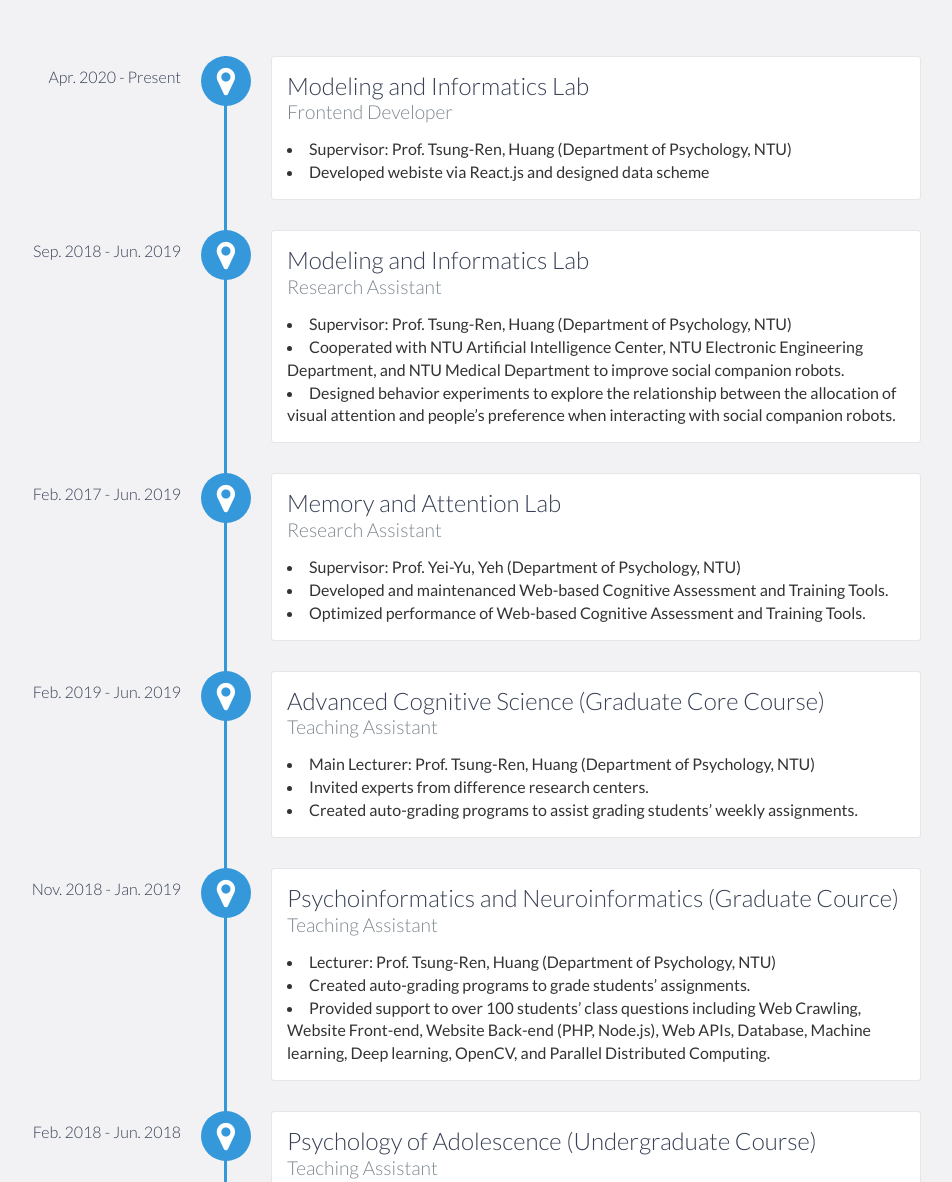
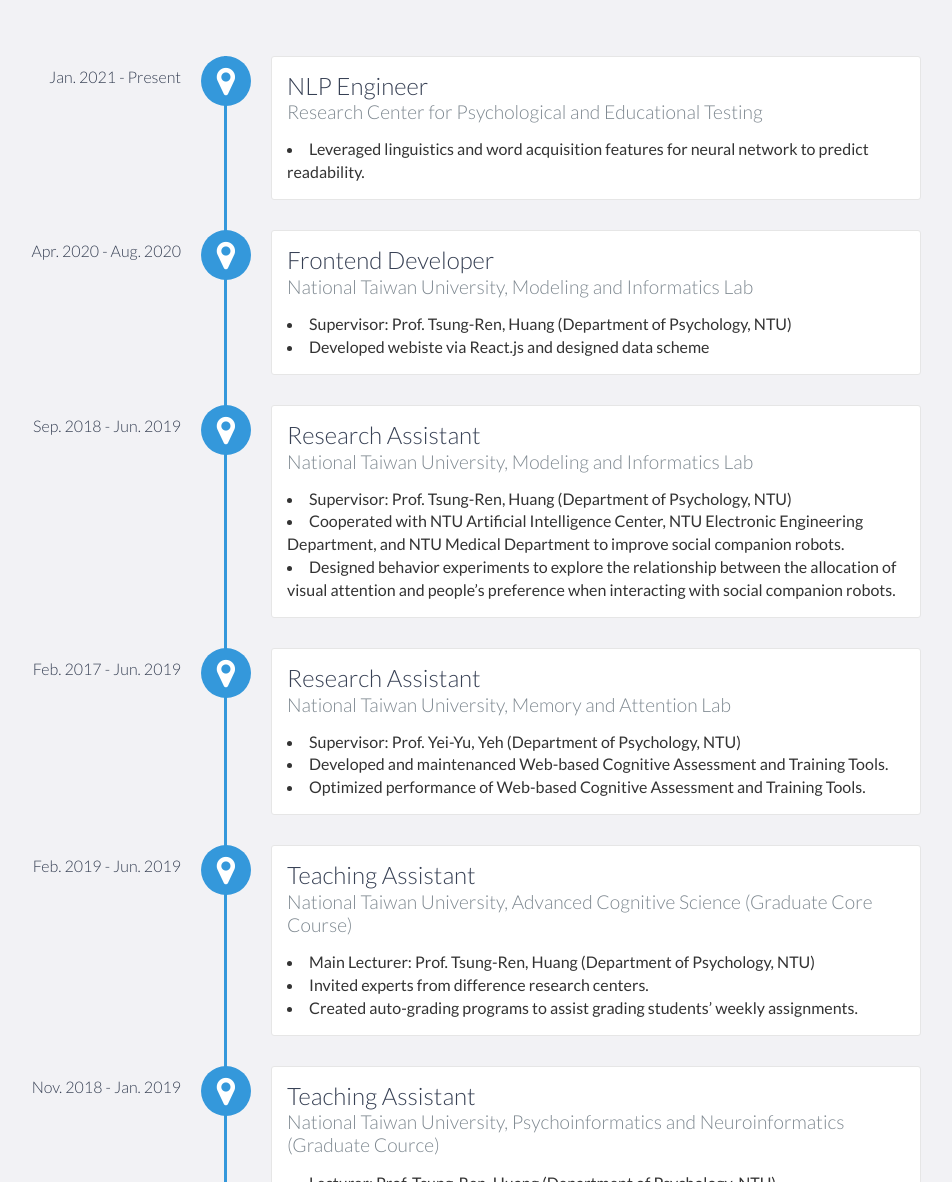
Before and after one commit to tylin30/tylin30.github.io, a website: page index.html in a window 1280 px wide. Shown: the part 1400-2582 px from the top of the page, without its empty margins (219-1171 px from the left). Drawn offline with nearby package versions, Linux system fonts and the light colour scheme.

Commit message:
update: experience

```diff
--- a/index.html
+++ b/index.html
@@ -142,9 +142,17 @@
     <div id="experience" class="background-alt">
         <h2 class="heading">Experience</h2>
         <div id="experience-timeline">
-            <div data-date="Apr. 2020 - Present">
-                <h3>Modeling and Informatics Lab</h3>
-                <h4>Frontend Developer</h4>
+            <div data-date="Jan. 2021 - Present">
+                <h3>NLP Engineer</h3>
+                <h4>Research Center for Psychological and Educational Testing</h4>
+                <p>
+                    <li>Leveraged linguistics and word acquisition features for neural network to predict readability.</li>
+                </p>
+            </div>
+
+            <div data-date="Apr. 2020 - Aug. 2020">
+                <h3>Frontend Developer</h3>
+                <h4>National Taiwan University, Modeling and Informatics Lab</h4>
                 <p>
                     <li>Supervisor: Prof. Tsung-Ren, Huang (Department of Psychology, NTU)</li>
                     <li>Developed webiste via React.js and designed data scheme</li>
@@ -152,8 +160,8 @@
             </div>
 
             <div data-date="Sep. 2018 - Jun. 2019">
-                <h3>Modeling and Informatics Lab</h3>
-                <h4>Research Assistant</h4>
+                <h3>Research Assistant</h3>
+                <h4>National Taiwan University, Modeling and Informatics Lab</h4>
                 <p>
                     <li>Supervisor: Prof. Tsung-Ren, Huang (Department of Psychology, NTU)</li>
                     <li>Cooperated with NTU Artificial Intelligence Center, NTU Electronic Engineering Department, and NTU Medical Department to improve social companion robots.</li>
@@ -162,8 +170,8 @@
             </div>
 
             <div data-date="Feb. 2017 - Jun. 2019">
-                <h3>Memory and Attention Lab</h3>
-                <h4>Research Assistant</h4>
+                <h3>Research Assistant</h3>
+                <h4>National Taiwan University, Memory and Attention Lab</h4>
                 <p>
                     <li>Supervisor: Prof. Yei-Yu, Yeh (Department of Psychology, NTU)</li>
                     <li>Developed and maintenanced Web-based Cognitive Assessment and Training Tools.</li>
@@ -172,8 +180,8 @@
             </div>
 
             <div data-date="Feb. 2019 - Jun. 2019">
-                <h3>Advanced Cognitive Science (Graduate Core Course)</h3>
-                <h4>Teaching Assistant</h4>
+                <h3>Teaching Assistant</h3>
+                <h4>National Taiwan University, Advanced Cognitive Science (Graduate Core Course)</h4>
                 <p>
                     <li>Main Lecturer: Prof. Tsung-Ren, Huang (Department of Psychology, NTU)</li>
                     <li>Invited experts from difference research centers.</li>
@@ -182,8 +190,8 @@
             </div>
 
             <div data-date="Nov. 2018 - Jan. 2019">
-                <h3>Psychoinformatics and Neuroinformatics (Graduate Cource)</h3>
-                <h4>Teaching Assistant</h4>
+                <h3>Teaching Assistant</h3>
+                <h4>National Taiwan University, Psychoinformatics and Neuroinformatics (Graduate Cource)</h4>
                 <p>
                     <li>Lecturer: Prof. Tsung-Ren, Huang (Department of Psychology, NTU)</li>
                     <li>Created auto-grading programs to grade students’ assignments.</li>
@@ -193,8 +201,8 @@
             </div>
 
             <div data-date="Feb. 2018 - Jun. 2018">
-                <h3>Psychology of Adolescence (Undergraduate Course)</h3>
-                <h4>Teaching Assistant</h4>
+                <h3>Teaching Assistant</h3>
+                <h4>Psychology of Adolescence (Undergraduate Course)</h4>
                 <p>
                     <li>Lecturer: Prof. Keng-Ling Lay (Department of Psychology, NTU)</li>
                     <li>Led class discussion and provided feedback to students every week.</li>
```
